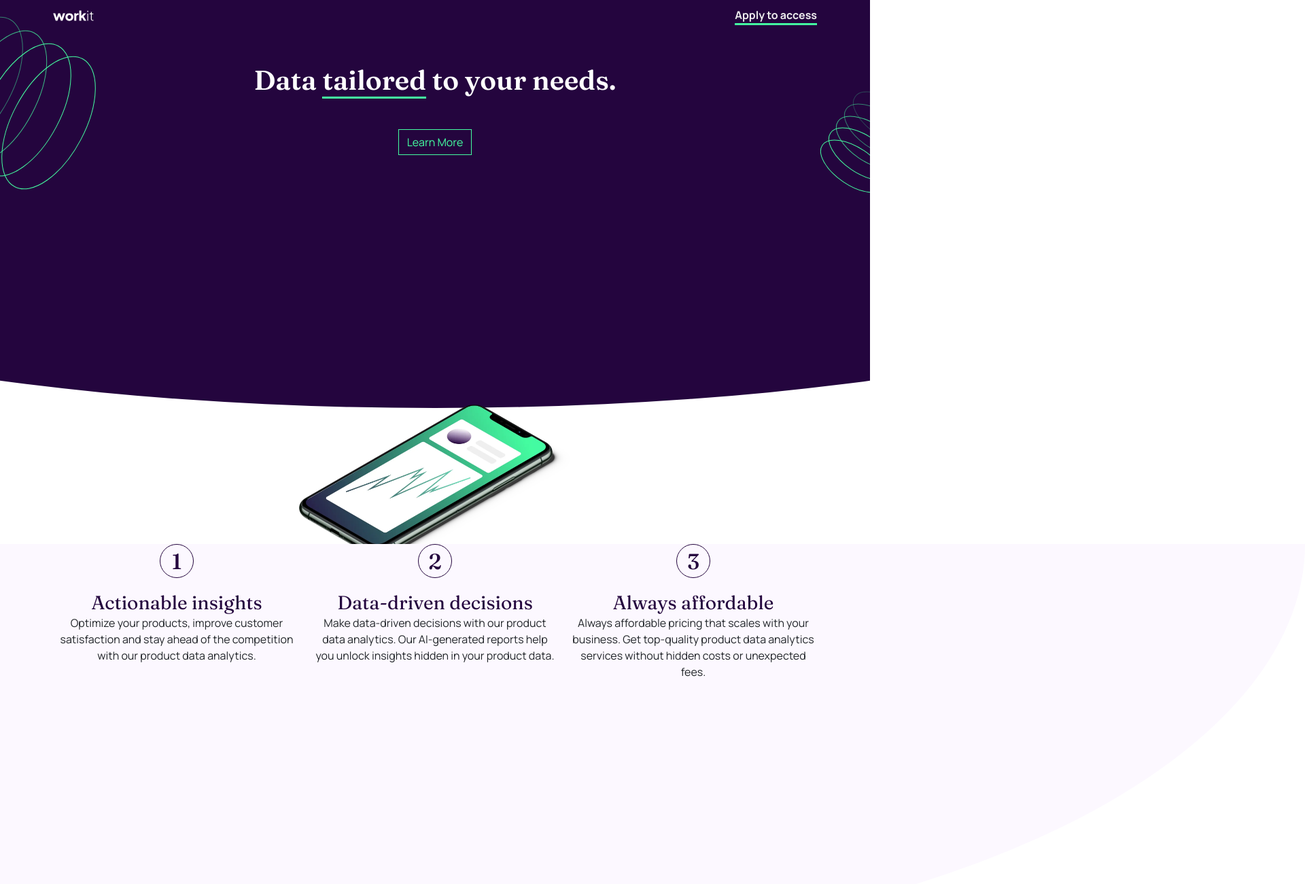
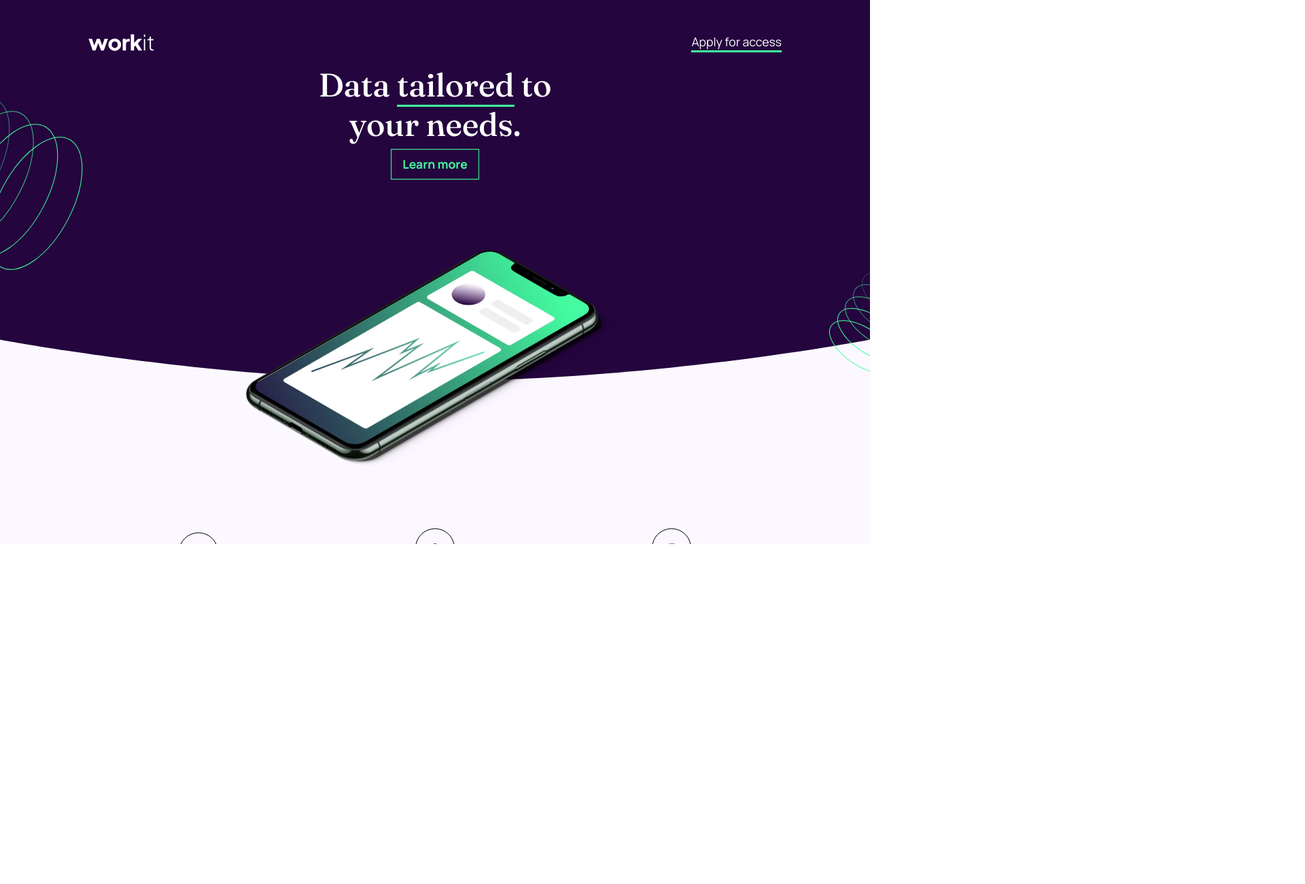
Before and after one commit to bonclairvoyante/workIt, a plain HTML site: page index.html in a window 1280 px wide. Shown: the top 1300 px of the page at 68% size, 1920 px wide, since content can reach past the window. After the commit the page ends 800 px from the top, so only its background shows below. Drawn offline with nearby package versions, Linux system fonts and the light colour scheme.

Commit message:
Polished version of the original project.

```diff
--- a/css/styles.css
+++ b/css/styles.css
@@ -1,151 +1,319 @@
-:root {
-    --primary-darkPurple: #24053e;
-    --primary-eucaplyptus: #44ffa1;
-    --primary-davysGrey: #584d62;
-    --primary-ghostWhite: #fcf8ff;
-    --primary-white: #ffffff;
-    --primary-grey: #eeeeee;
-    --headingFont: "Fraunces", serif;
-    --body-font-family: "Manrope", sans-serif;
+@font-face {
+    font-family: 'Fruances 144' ;
+    src: url('../assets/fonts/fraunces/Fraunces-VariableFont_SOFT\,WONK\,opsz\,wght.ttf');
 }
 
-*,
-*::before,
-*::after {
+@font-face {
+    font-family: 'Manrope';
+    src: url('../assets/fonts/manrope/Manrope-VariableFont_wght.ttf')
+}
+
+
+
+*, *::before, *::after {
+    margin: 0;
+    padding: 0;
     box-sizing: border-box;
 }
 
-/* Remove default margin */
-body,
-h1,
-h2,
-h3,
-h4,
-p,
-figure,
-blockquote,
-dl,
-dd {
+
+html, body{
+    height: 100%;
     margin: 0;
+    overflow-x: hidden;
 }
 
-/* Set core root defaults */
-html:focus-within {
-    scroll-behavior: smooth;
+.section-layer{
+    height: 90vh;
+    background-image: url('../assets/images/hero-bg.svg');
+    background-repeat: no-repeat;
+    background-position: bottom;
+    background-size: cover;
+    position: relative;
+    z-index: 1;
 }
 
-/* Set core body defaults */
-body {
-    min-height: 100vh;
-    text-rendering: optimizeSpeed;
-    line-height: 1.5;
-    font-family: var(--body-font-family);
-    font-weight: 400;
-    /* background-color: var(--primary-ghostWhite); */
-}
-img, picture{
-    max-width: 100%;
-    display: block;
+.section-layer-2{
+    margin-top: -5%;
+    background-image: url('../assets/images/hero-bg-2.svg');
+    background-repeat: no-repeat;
+    background-position: bottom;
+    background-size: cover;
+    position: relative;
 }
 
+
+.text-layer{
+    position: absolute;
+    right: 0;
+    left: 0;
+    color: white;
+}
 a{
-    text-decoration: none;
-    color: var(--primary-grey);
-    border-bottom: .2rem solid var(--primary-eucaplyptus);
-}
-a:hover,
-&:active{
-    color: var(--primary-eucaplyptus)
-}
-h1{
-    font-family: var(--headingFont);
-    font-weight: 600;
-    color: var(--primary-white);
-}
-h2{
-    font-family: var(--headingFont);
-    font-weight: 500;
-    color: var(--primary-darkPurple);
-
-}
-h3, h4, h5, h6 {
-    font-family: var(--headingFont);
-    font-weight: 400;
-    color: var(--primary-darkPurple);
-}
-.underlined-header{
-    border-bottom: .2rem solid var(--primary-eucaplyptus);
+    font-family: 'Manrope', sans-serif;
+    font-size: 1.1em;
+    border-bottom: .2rem solid #44FFA1;
+    cursor: pointer;
+    color: white;
 }
 
-.button-link {
+a:hover,
+a:active{
+    color: #44FFA1 !important;
+}
+
+.underlined-span{
+    border-bottom: .2rem solid #44FFA1;
+    cursor: pointer;
+}
+
+.underlined-span:hover{
+    color: #44FFA1 !important;
+}
+
+.hero-text{
+    font-family: 'Fruances 144', serif;
+    font-size: 4em;
+}
+
+.button-link{
+    font-family: 'Manrope', sans-serif;
+    font-weight: bold;
+    font-size: 1.1em;
+    border: .1rem solid #44FFA1;;
+    color: #44FFA1;
     border-radius: 0 !important;
-    border: .1rem solid var(--primary-eucaplyptus);
-    color: var(--primary-eucaplyptus);
+
 }
 
 .button-link:hover {
-    background-color: var(--primary-eucaplyptus);
+    background-color: #44FFA1;;
     color: black;
 }
 .button-link:active {
     color: black;
 }
-.top-section{
-    position: relative;
-    width: 100%;
+
+.hero-bg-1{
     height: 100vh;
-    overflow: hidden;
 }
 
-.top-section::before{
-    content: "";
+.hero-img-1{
+    margin-top: 8%;
     position: absolute;
-    top: 0;
-    left: 0;
-    right:0;
-    width: 100%;
-    height:75vh;
-    background-color: var(--primary-darkPurple);
-    z-index: -1;
-    transform: scaleX(2);
-    border-radius: 0 0 50% 50% / 0 0 50% 50%;
+    left: -150px;
 }
-.hero-image {
+
+.hero-img-2{
+    margin-top: 20%;
     position: absolute;
-    bottom: 0;
-    right: 50%;
-    transform: translate(50%, 50%);
-    width: 80%;
-    max-width: 25rem;
-    top: 30rem;
+    right: -70px;
 }
-.features-section{
+
+.hero-phone-img img{
+height: 30vw;
+margin-top: -10vw;
+}
+
+.main-text{
+    color: black;
+    margin-top: 8%;
+    display: flex;
+    flex-wrap:wrap;
+    justify-content: center;
+}
+
+
+.hero-phone-img{
+ width: 100%;
+ position: absolute;
+ z-index: 2;
+}
+
+.copy-num{
+    border: solid 1px black;
+    border-radius: 50%;
+    height: 3em;
+    width: 3em;
+    display: flex;
+    justify-content: center;
+    align-items: center;
+    margin: auto;
+    font-size: 1.2em;
+    margin-bottom: 3%;
+    font-family: 'Fruances 144', serif;
+}
+
+.copy-title{
+    font-family: 'Fruances 144', serif;
+    font-size: 2em;
+    margin-bottom: 3%;
+}
+
+.copy-text{
+    margin-bottom: 15%;
+    font-family: 'Manrope', sans-serif;
+}
+
+.founder{
     position: relative;
-    width: 100%;
 }
-.features-section::after{
-    content: "";
+
+.founder-img{
+    margin-top: 30%;
+}
+
+.founder-wrapper{
+    background-color: #24053E;
+    color: white;
     position: absolute;
-    top: 0;
-    left: 0;
-    right:0;
-    width: 100%;
-    height: 75vh;
-    background-color: var(--primary-ghostWhite);
-    z-index: -1;
-    transform: scaleX(2);
-    border-radius: 0 0 50% 50% / 0 0 100% 100%;
+    z-index: 5;
+    margin-top: -10%;;
+}
+
+.founder-title{
+    font-family: 'Fruances 144', serif;
+    font-size: 2em;
+}
+
+.founder-text{
+    font-family: 'Manrope', sans-serif;
+    line-height: 175%;
+}
+
+
+@media screen and (min-width: 375px){
+    .hero-bg-1{
+        display: none;
+    }
+    .hero-text{
+        font-size: 3em;;
+    }
+
+    .section-layer{
+        height: 70vh;
+    }
+
+    .section-layer-2{
+        height: 125vh;
+    }
+
+    .hero-phone-img img{
+        height: 25vh;
+        margin-top: -22vw;
+    }
+
+    .founder-img{
+        width: 100%;
+        text-align: center;
+    }
+
+    .founder-img img{
+        height: 30vh;
+    }
+
+    .founder-svg{
+        display: none;
+    }
+
+    .logo-beneath{
+        padding-top:30em;
+    }
+}
+
+@media screen and (min-width: 768px){
+
+    .section-layer-2{
+        height: 120vh;
+    }
+
+    .hero-phone-img img{
+        height: 40vh;
+        margin-top: -10vw;
+    }
+    .hero-bg-1{
+        display: block;
+    }
+    .hero-img-1{
+        margin-top: 8%;
+        position: absolute;
+        left: -190px;
+    }
+    .hero-img-2{
+        margin-top: 30%;
+        position: absolute;
+        right: -100px;
+    }
+    .founder-img{
+        margin-top: 20%;
+        text-align: left;
+        padding-left: 5%;
+    }
+    .founder-img img{
+        height: 40vh;
+    }
+    .founder-wrapper{
+        width: 65%;
+        right: 5%;
+        margin-top: -20%;
+    }
+
+    .founder-svg{
+        display: block;
+    }
+
+    .founder-svg img{
+        height: 12.5em;
+    }
+
+    .founder-svg {
+        position: absolute;
+        right: 5%;
+        bottom: -25%;
+    }
+
+    .logo-beneath{
+        padding-top:20em;
+    }
 
 }
 
-.feature-list{
-    border: 1px solid var(--primary-darkPurple);
-    border-radius: 100rem;
-    display: inline-block;
-    width: 50px;
-    height: 50px;
-    color: var(--primary-darkPurple);
-    font-size: 2rem;
-    line-height: 50px;
-    margin-bottom: 20px;
+@media screen and (min-width: 1440px){
+    .section-layer-2 {
+        height: 110vh;
+    }
+    .hero-text{
+        font-size: 4em;
+    }
+    .hero-phone-img img{
+        height: 50vh;
+        margin-top: -1vw;
+    }
+    .hero-img-1{
+        margin-top: 8%;
+        position: absolute;
+        left: -150px;
+    }
+
+    .hero-img-2{
+        margin-top: 20%;
+        position: absolute;
+        right: -70px;
+    }
+
+
+
+    .founder-img{
+        margin-top: 10%;
+        text-align: left;
+        padding-left: 15%;
+    }
+    .founder-img img{
+        height: 40vh;
+    }
+    .founder-wrapper{
+        width: 50%;
+        right: 15%;
+        margin-top: -14%;
+    }
 }
--- a/index.html
+++ b/index.html
@@ -19,69 +19,142 @@
   <link rel="stylesheet" href="./css/styles.css">
 </head>
 <body>
+<section class="section-layer">
 
-<section class="top-section">
-  <div class="container d-flex justify-content-between align-items-center logo-link p-2">
-    <img src="./assets/images/logo-light.svg" alt="Workit landing logo" width="60" height="30">
-    <a href="#" class="text-decoration-none"><b>Apply to access</b></a>
+  <div class="container text-layer">
+    <div class="container text-layer">
+      <nav class="row mt-5 px-5">
+        <div class="d-flex justify-content-between col pl-0">
+          <img src="./assets/images/logo-light.svg"/>
+          <a href="#" target="_blank" rel="noopener noreferrer" class="text-decoration-none">Apply for access</a>
+        </div>
+
+      </nav>
+  </div>
+  <div class="text-center mt-5 p-5">
+    <h1 class="hero-text">Data <span class="underlined-span">tailored</span> to <br> your needs.</h1>
+    <button class="btn btn-lg button-link">Learn more</button>
   </div>
 
-  <header class="header-container pt-5">
-    <div class="d-flex justify-content-center position-relative">
-      <img src="./assets/images/bg-pattern-1.svg" class="img-fluid  position-absolute top-50 start-0 translate-middle bg-pattern-left" alt="left spiral background pattern">
-      <h1 class="text-center mb-5">Data <span class="underlined-header ">tailored</span> to your needs.</h1>
-    </div>
 
-    <div class="position-relative text-center">
-      <button type="button" class="btn btn-outline-success button-link">Learn More</button>
-      <img src="./assets/images/bg-pattern-2.svg" class="img-fluid position-absolute top-50 start-100 translate-middle bg-pattern-right" alt="right spiral background pattern">
-  </header>
-  <img src="./assets/images/image-hero.webp" class="hero-image" alt="iphonephoto">
-</section>
-<section class="features-section z-0">
-  <div class="container">
-    <div class="row text-center ">
-      <div class="col-md-4">
-        <h2 class="feature-list">1</h2>
-        <h3>Actionable insights</h3>
-        <p>Optimize your products, improve customer satisfaction and stay ahead of the competition with our product data analytics.</p>
-      </div>
-      <div class="col-md-4">
-        <h2 class="feature-list">2</h2>
 
-        <h3>Data-driven decisions</h3>
-        <p>Make data-driven decisions with our product data analytics. Our AI-generated reports help you unlock insights hidden in your product data.</p>
-      </div>
-      <div class="col-md-4">
-        <h2 class="feature-list">3</h2>
-        <h3>Always affordable</h3>
-        <p>Always affordable pricing that scales with your business. Get top-quality product data analytics services without hidden costs or unexpected fees.</p>
-      </div>
-    </div>
   </div>
-</section>
-
-<section>
-  <div class="cta">
-    <div class="cta__image">
-      <img src="./assets/images/image-founder.webp" alt="Louis Graham" />
-    </div>
-    <div class="cta__card">
-      <h2 class="text-heading-sm">Be the first to test</h2>
-      <p class="text-lead">
-        Hi, I'm Louis Graham, the founder of the company. Book a demo call
-        with me to become a beta tester for our app and kickstart your
-        company. Apply for access below and I’ll be in touch to schedule a
-        call.
-      </p>
-      <button type="button" class="btn btn-outline-success button-link m-3">Apply for Access</button>
-    </div>
-  </div>
-</section>
+<div class="hero-bg-1">
+  <img class="hero-img-1" src="./assets/images/bg-pattern-1.svg"/>
+  <img class="hero-img-2" src="./assets/images/bg-pattern-2.svg" />
+</div>
 
 
 
 
+</section>
+<section class="section-layer-2">
+
+<div class="hero-phone-img text-center">
+  <img src="./assets/images/image-hero.webp" />
+  <div class="container">
+
+    <div class="main-text">
+    <div class="row col-12 col-lg-4">
+      <div class="col-12 col-md-3 col-lg-12 my-auto">
+        <div class="copy-num">
+          1
+        </div>
+      </div>
+      <div class="col-12 col-md-9 col-lg-12 text-md-left text-lg-center">
+        <div class="copy-title">
+          Actionable insights
+        </div>
+        <div class="copy-text">
+          Optimize your products, improve customer satisfaction and stay ahead of the competition
+          with our product data analytics.
+        </div>
+      </div>
+  </div>
+
+  <div class="row col-12 col-lg-4">
+    <div class="col-12 col-md-3 col-lg-12 my-auto">
+    <div class="copy-num">
+      2
+    </div>
+  </div>
+  <div class="col-12 col-md-9 col-lg-12 text-md-left text-lg-center">
+    <div class="copy-title">
+    Data-driven decisions
+    </div>
+    <div class="copy-text">
+      Make data-driven decisions with our product data analytics. Our AI-generated reports help
+      you unlock insights hidden in your product data.
+    </div>
+  </div>
+  </div>
+
+  <div class="row col-12 col-lg-4">
+    <div class="col-12 col-md-3 col-lg-12 my-auto">
+    <div class="copy-num">
+      3
+    </div>
+  </div>
+  <div class="col-12 col-md-9 col-lg-12 text-md-left text-lg-center">
+    <div class="copy-title">
+      Always affordable
+    </div>
+    <div class="copy-text">
+      Always affordable pricing that scales with your business. Get top-quality product data
+      analytics services without hidden costs or unexpected fees.
+
+    </div>
+  </div>
+</div>
+  </div>
+
+</div>
+</div>
+
+</section>
+<section class="founder">
+<div class="founder-img">
+  <img src="./assets/images/image-founder.webp" />
+</div>
+
+<div class="founder-wrapper text-center text-md-left mx-3 p-5">
+  <div class="founder-title mt-2">
+    Be the first to test
+  </div>
+
+  <div class="founder-text mt-3">
+    Hi, I'm Louis Graham, the founder of the company. Book a demo call with me to become a
+    beta tester for our app and kickstart your company. Apply for access below and I’ll be
+    in touch to schedule a call.
+  </div>
+
+  <div >
+    <button class="button-link btn btn-lg mt-4 mb-2 p-3 px-4">Apply for access</button>
+  </div>
+
+  <div class="founder-svg">
+    <img src="./assets/images/bg-pattern-1.svg" />
+  </div>
+</div>
+
+<div class="container logo-beneath text-center">
+  <div>
+    <img src="./assets/images/logo-dark.svg" />
+  </div>
+  <div class="row w-50 mx-auto my-4">
+    <div class="col text-md-right">
+      <img src="./assets/images/icon-facebook.svg" />
+    </div>
+    <div class="col">
+      <img src="./assets/images/icon-twitter.svg"/>
+    </div>
+    <div class="col text-md-left">
+      <img src="./assets/images/icon-instagram.svg"/>
+    </div>
+  </div>
+</div>
+
+</section>
 
 <script src="https://cdn.jsdelivr.net/npm/bootstrap@5.3.2/dist/js/bootstrap.bundle.min.js" integrity="sha384-C6RzsynM9kWDrMNeT87bh95OGNyZPhcTNXj1NW7RuBCsyN/o0jlpcV8Qyq46cDfL" crossorigin="anonymous"></script>
 </body>
```
Also changed, not shown: assets/images/hero-bg-2.svg (added), assets/images/hero-bg.svg (added).
